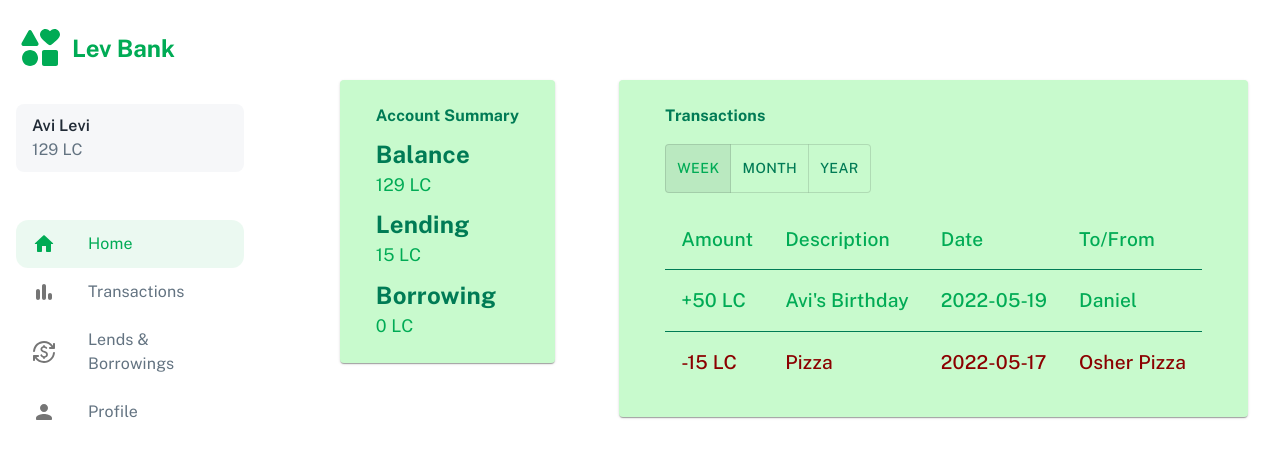
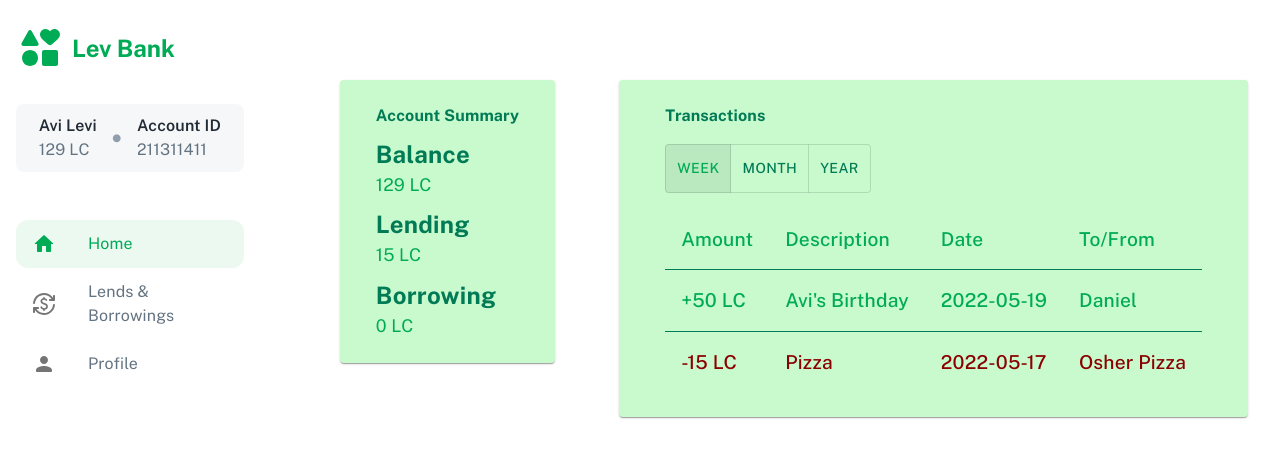
Before and after one commit to PCOffline/LevBank-frontend, a React (Create React App) app: page / in a window 1280 px wide. Shown: the top 458 px of the page. Built offline with nearby package versions, Linux system fonts and the light colour scheme.

Commit message:
feat: profile account id

```diff
--- a/src/App.js
+++ b/src/App.js
@@ -73,11 +73,22 @@ const ProfileBalance = styled(Typography)(({ theme }) => ({
 const ProfileContainer = styled(Box)(({ theme }) => ({
   backgroundColor: theme.palette.secondary.light,
   display: 'flex',
-  flexDirection: 'column',
-  alignItems: 'flex-start',
-  justifyContent: 'center',
+  flexDirection: 'row',
+  alignItems: 'center',
+  justifyContent: 'space-around',
   padding: '10px 16px',
   borderRadius: '8px',
+}));
+
+const ProfileSeparator = styled.span(({theme }) => ({
+  fontSize: '2.5rem',
+  alignSelf: 'center',
+  color: theme.palette.secondary.main,
+}));
+
+const InfoContainer = styled(Box)(({ theme }) => ({
+  display: 'flex',
+  flexDirection: 'column',
 }));
 
 const AppContainer = styled.div({
@@ -106,12 +117,18 @@ export default function App() {
         <TopNav>
           <Logo withText />
           <ProfileContainer>
-            <ProfileName>Avi Levi</ProfileName>
-            <ProfileBalance>129 LC</ProfileBalance>
+            <InfoContainer>
+              <ProfileName>Avi Levi</ProfileName>
+              <ProfileBalance>129 LC</ProfileBalance>
+            </InfoContainer>
+            <ProfileSeparator>•</ProfileSeparator>
+            <InfoContainer>
+              <ProfileName>Account ID</ProfileName>
+              <ProfileBalance>211311411</ProfileBalance>
+            </InfoContainer>
           </ProfileContainer>
         </TopNav>
         {renderNav('/', 'Home', <HomeRoundedIcon />)}
-        {renderNav('transactions', 'Transactions', <BarChartRoundedIcon />)}
         {renderNav(
           '/lends-and-borrowings',
           'Lends & Borrowings',
```
